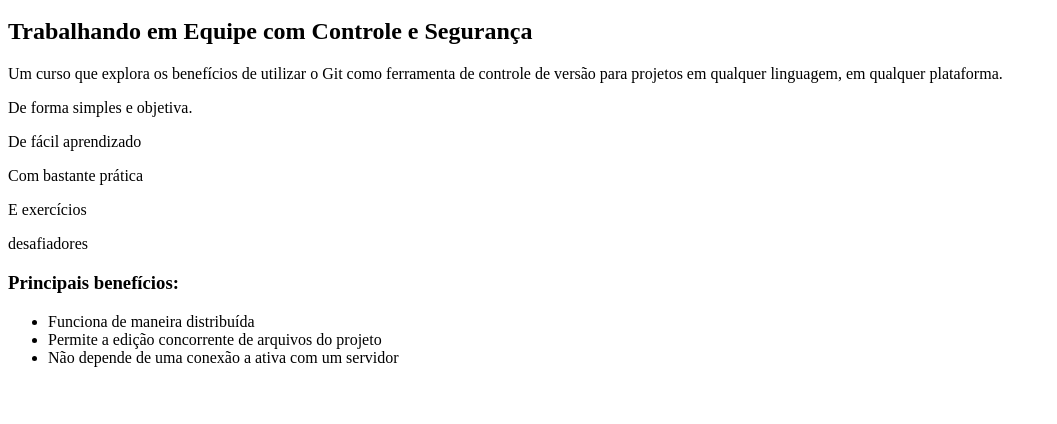
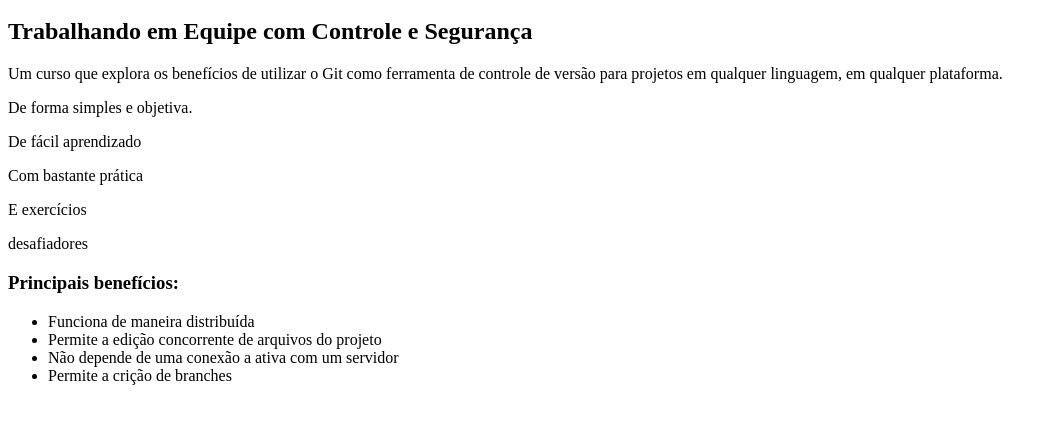
Before and after one commit to hezio/curso-git, a plain HTML site: page index.html in a window 1280 px wide. Shown: the part 48-472 px from the top of the page, without its empty margins (0-1057 px from the left). Drawn offline with Linux system fonts and the light colour scheme.

Commit message:
Incluíndo mas um item na lista

```diff
--- a/index.html
+++ b/index.html
@@ -15,6 +15,7 @@
 			<li>Funciona de maneira distribuída</li>
 			<li>Permite a edição concorrente de arquivos do projeto</li>
 			<li>Não depende de uma conexão a ativa com um servidor</li>
+			<li>Permite a crição de branches</li>
 		</ul>
 	</body>
 </html>
```
